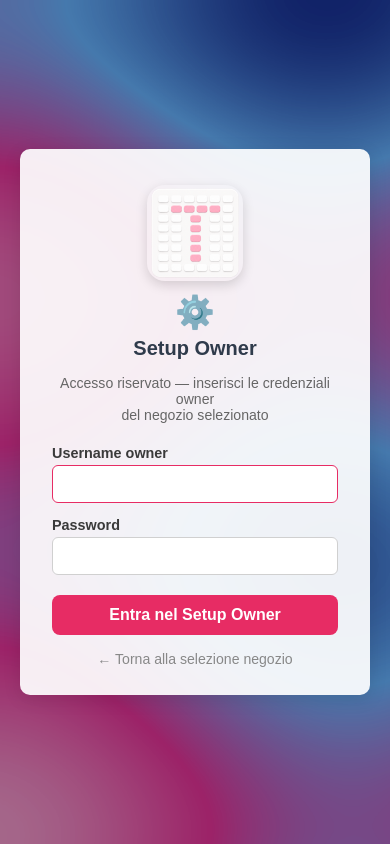
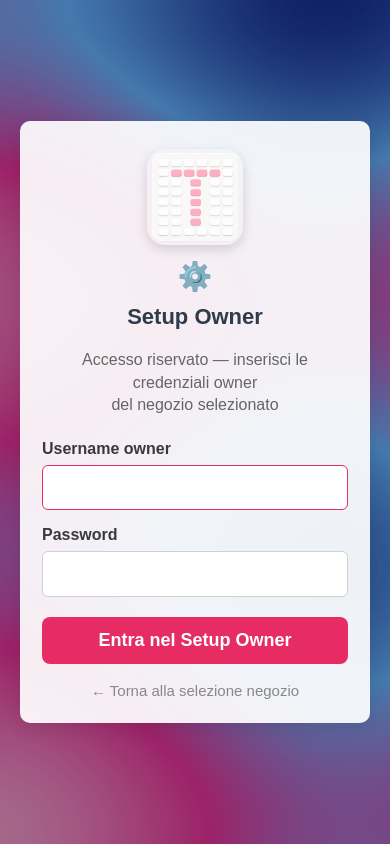
Before and after one commit to AlexBudet/SunBooking, a Flask app: page /owner-login in a window 390 px wide. Run offline with Flask 3, Linux system fonts and the light colour scheme.

Commit message:
versione web migliorata con login prima di selezione negozio

```diff
--- a/appl/templates/owner_login.html
+++ b/appl/templates/owner_login.html
@@ -113,6 +113,19 @@
       text-decoration: none;
     }
     .back-link:hover { color: #333; }
+
+    @media (max-width: 1100px) {
+      .card { max-width: 96vw !important; padding: 28px 22px 22px !important; }
+      .card * { font-size: 18px !important; line-height: 1.4 !important; }
+      .card h2 { font-size: 22px !important; }
+      .card .subtitle { font-size: 16px !important; }
+      .card label { font-size: 16px !important; }
+      .card input[type="text"],
+      .card input[type="password"] { font-size: 17px !important; padding: 10px 12px !important; }
+      .card button[type="submit"] { font-size: 18px !important; }
+      .card .back-link { font-size: 15px !important; }
+      .card .card-icon { font-size: 28px !important; }
+    }
   </style>
 </head>
 <body>
```
Also changed, not shown: appl/templates/landing_web.html (+9 -3 lines).
